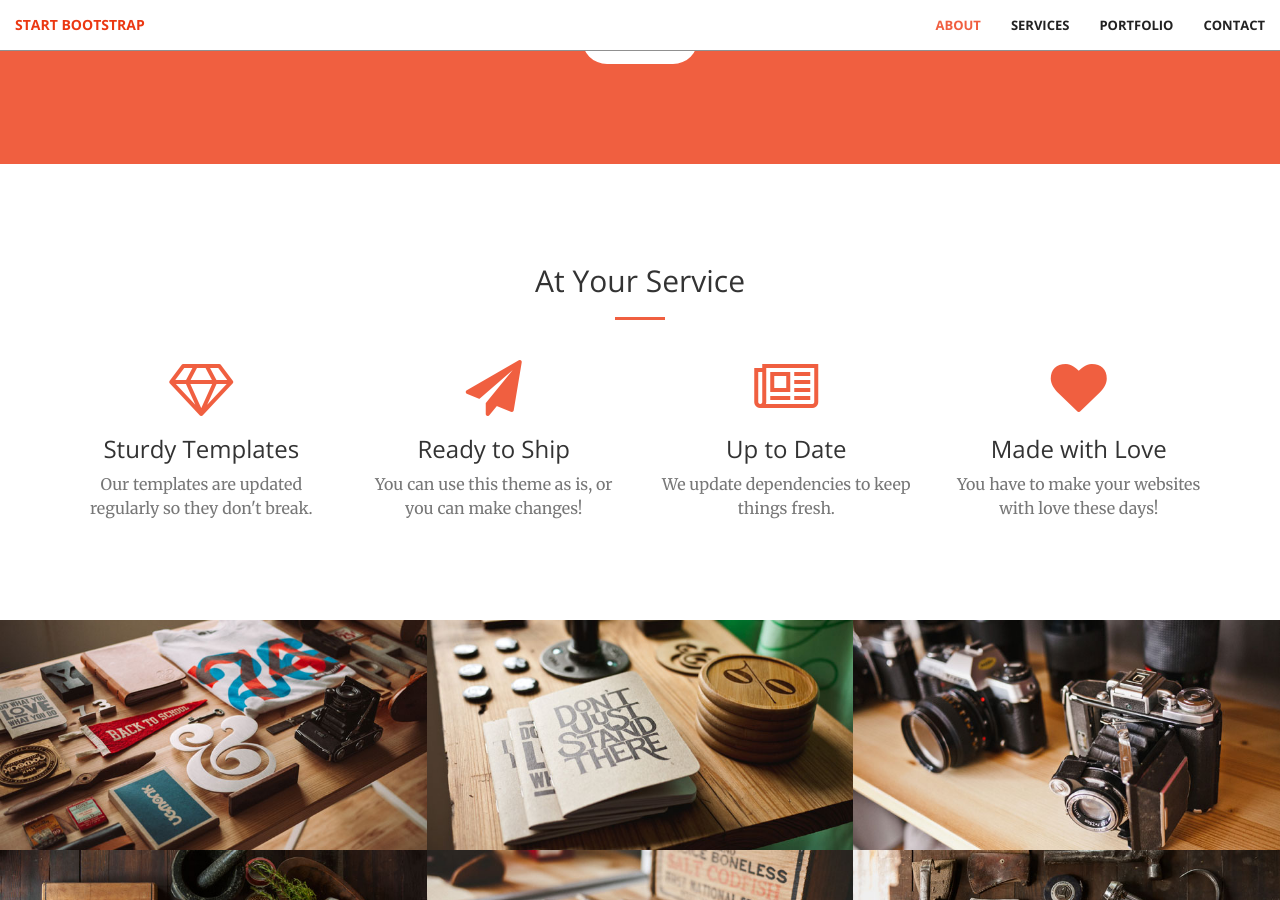
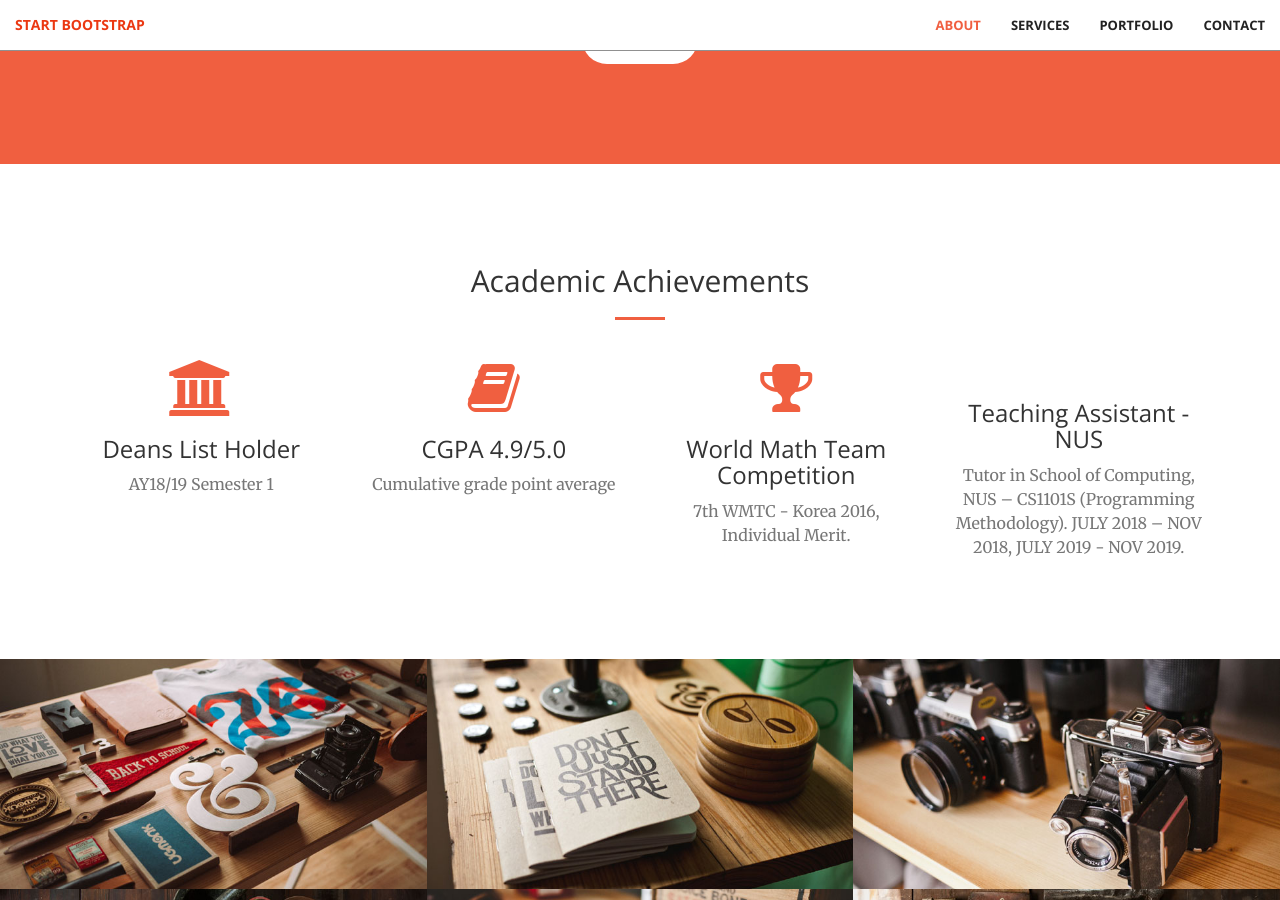
Before and after one commit to GilgameshTC/gilgameshtc.github.io-old, a Jekyll site: the page built from index.html, in a window 1280 px wide and 900 px high, scrolled down 1154 px. Built offline with Jekyll 4.4.1, drawn with Linux system fonts in a browser that asks for light colours.

Commit message:
Modify Service to Academic Acheivements

```diff
--- a/_includes/services.html
+++ b/_includes/services.html
@@ -2,7 +2,7 @@
     <div class="container">
         <div class="row">
             <div class="col-lg-12 text-center">
-                <h2 class="section-heading">At Your Service</h2>
+                <h2 class="section-heading">Academic Achievements</h2>
                 <hr class="primary">
             </div>
         </div>
@@ -11,30 +11,30 @@
         <div class="row">
             <div class="col-lg-3 col-md-6 text-center">
                 <div class="service-box">
-                    <i class="fa fa-4x fa-diamond wow bounceIn text-primary"></i>
-                    <h3>Sturdy Templates</h3>
-                    <p class="text-muted">Our templates are updated regularly so they don't break.</p>
+                    <i class="fa fa-4x fa-university wow bounceIn text-primary"></i>
+                    <h3>Deans List Holder</h3>
+                    <p class="text-muted">AY18/19 Semester 1</p>
                 </div>
             </div>
             <div class="col-lg-3 col-md-6 text-center">
                 <div class="service-box">
-                    <i class="fa fa-4x fa-paper-plane wow bounceIn text-primary" data-wow-delay=".1s"></i>
-                    <h3>Ready to Ship</h3>
-                    <p class="text-muted">You can use this theme as is, or you can make changes!</p>
+                    <i class="fa fa-4x fa-book wow bounceIn text-primary" data-wow-delay=".1s"></i>
+                    <h3>CGPA 4.9/5.0</h3>
+                    <p class="text-muted">Cumulative grade point average</p>
                 </div>
             </div>
             <div class="col-lg-3 col-md-6 text-center">
                 <div class="service-box">
-                    <i class="fa fa-4x fa-newspaper-o wow bounceIn text-primary" data-wow-delay=".2s"></i>
-                    <h3>Up to Date</h3>
-                    <p class="text-muted">We update dependencies to keep things fresh.</p>
+                    <i class="fa fa-4x fa-trophy wow bounceIn text-primary" data-wow-delay=".2s"></i>
+                    <h3>World Math Team Competition</h3>
+                    <p class="text-muted">7th WMTC - Korea 2016, Individual Merit.</p>
                 </div>
             </div>
             <div class="col-lg-3 col-md-6 text-center">
                 <div class="service-box">
-                    <i class="fa fa-4x fa-heart wow bounceIn text-primary" data-wow-delay=".3s"></i>
-                    <h3>Made with Love</h3>
-                    <p class="text-muted">You have to make your websites with love these days!</p>
+                    <i class="fa fa-4x fa-user-o wow bounceIn text-primary" data-wow-delay=".3s"></i>
+                    <h3>Teaching Assistant - NUS</h3>
+                    <p class="text-muted">Tutor in School of Computing, NUS – CS1101S (Programming Methodology). JULY 2018 – NOV 2018, JULY 2019 - NOV 2019.</p>
                 </div>
             </div>
         </div>
```
